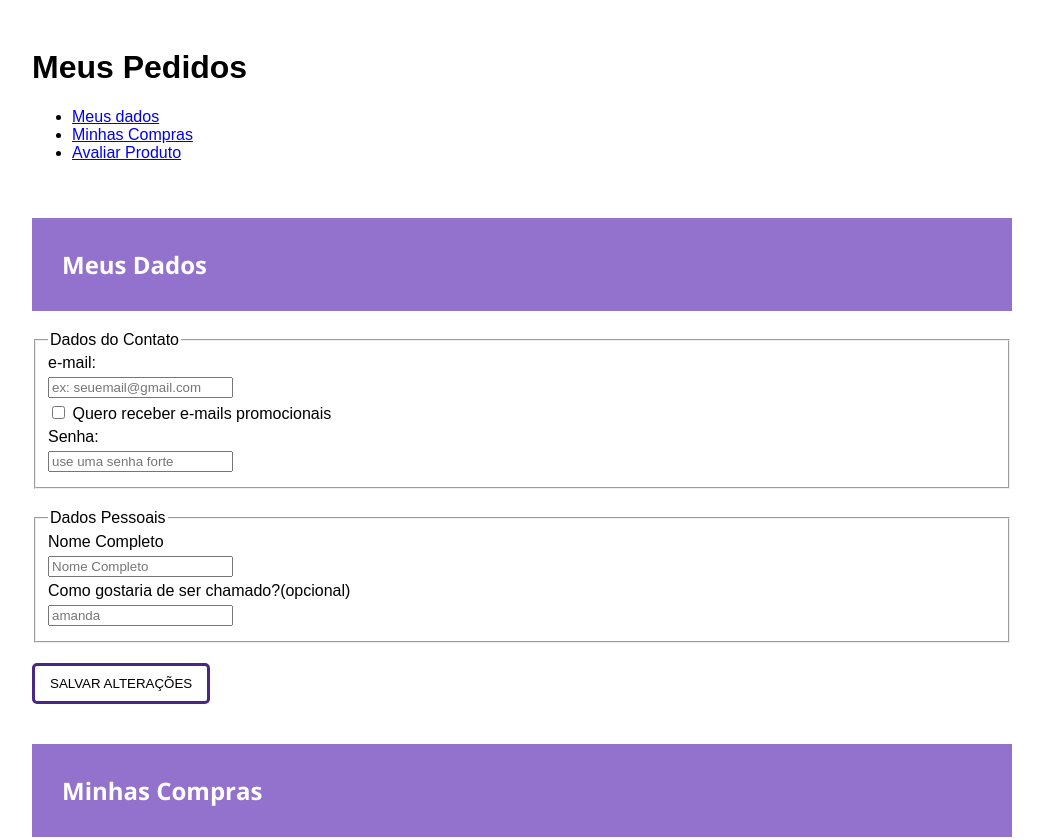
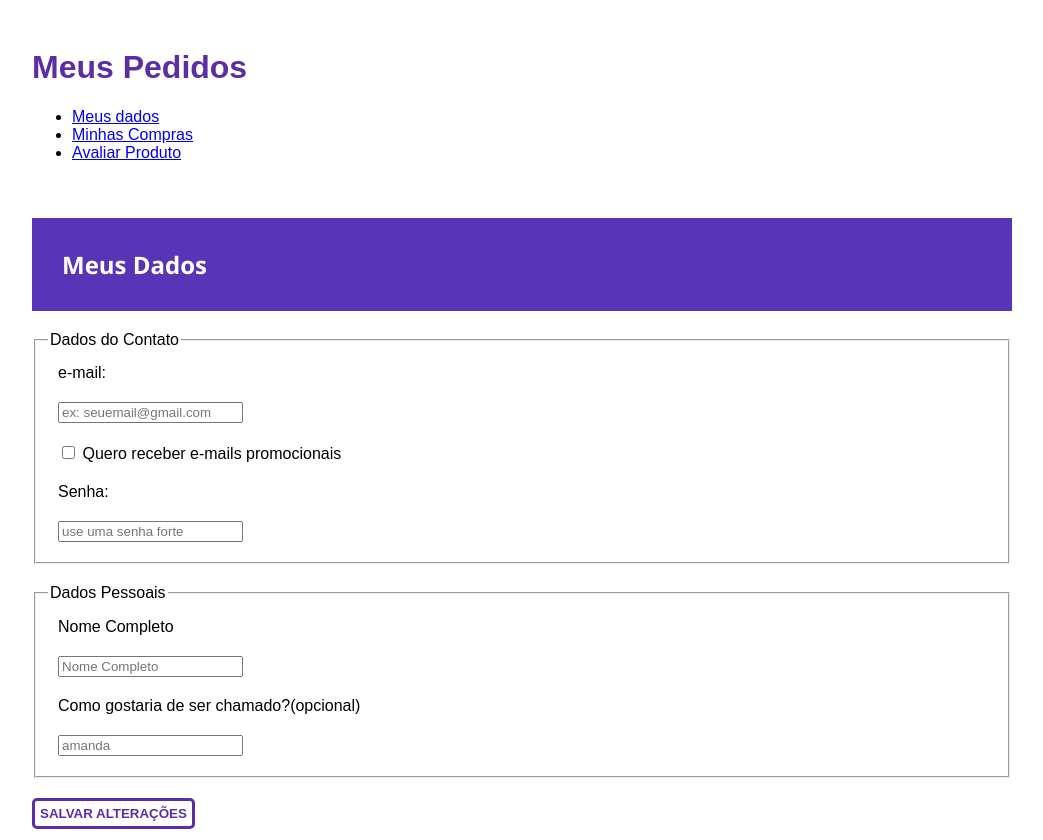
Before and after one commit to amandanalesso/PosGrad-IFSP-WEB-FrontEnd-AT2, a plain HTML site: page index.html in a window 1280 px wide. Shown: the top 840 px of the page, without its empty margins (118-1161 px from the left). Drawn offline with nearby package versions, Linux system fonts and the light colour scheme.

Commit message:
changing colors

```diff
--- a/style.css
+++ b/style.css
@@ -6,9 +6,13 @@ fieldset {
     margin-bottom: 20px;
 }
 
+h1 {
+    color: #5b2ea4;
+}
+
 h2 {
     font-family: "Open Sans", sans-serif;
-    background-color: rgba(129, 92, 197, 0.863);
+    background-color:#5735b6;
     padding: 30px;
     color: white;
 }
@@ -38,8 +42,8 @@ h2 {
     width: 100%;
     flex-direction: row;
     justify-content: space-between;
-    padding-bottom: 5px;
-}
+    padding: 10px ;
+ }
 
 .content-section-compras {
     padding: 10px;
@@ -52,12 +56,13 @@ h2 {
 }
 
 .button{
-    color: (44, 5, 116, 0.863);
-    border: 3px solid rgba(44, 5, 116, 0.863);
-    padding: 10px 15px;
+    color:  #5b2ea4;
+    border: 3px solid #5b2ea4;
+    padding: 5px ;
     background-color: transparent;
     cursor: pointer;
     border-radius: 5px;
+    font-weight: bold;
  }
 
 .btn-salvar, .btn-send, .btn-rastreio  {
```
